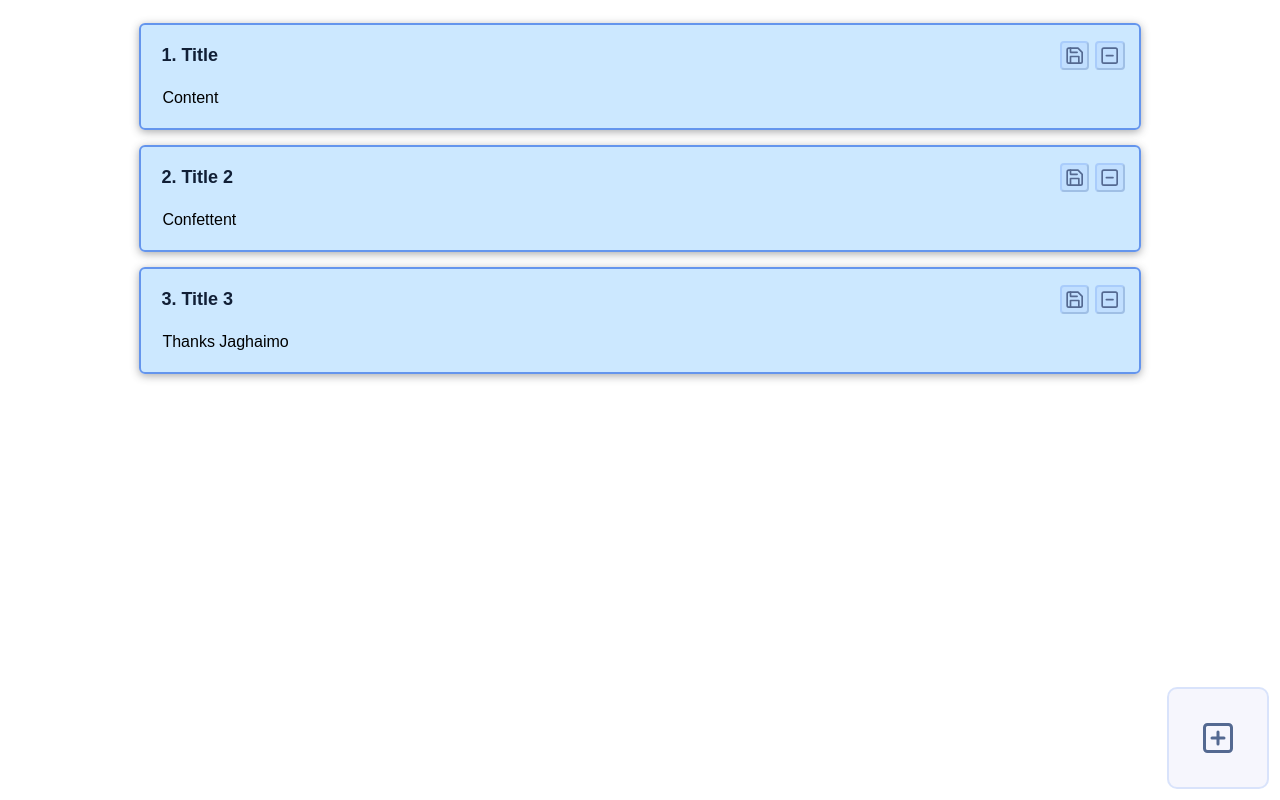
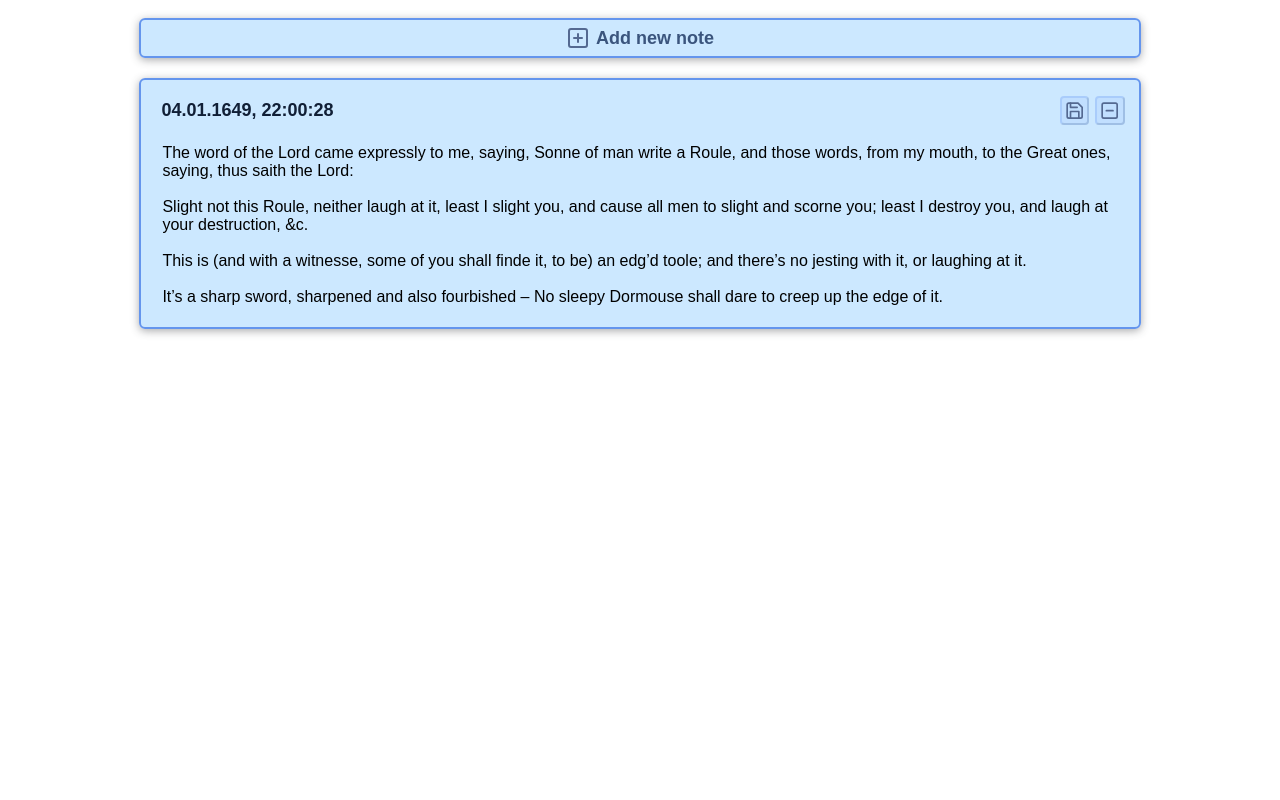
Before and after one commit to Ontheheavens/Notes-Test, a React (Create React App) app: page / in a window 1280 px wide. Built offline with nearby package versions, Linux system fonts and the light colour scheme.

Commit message:
Work finished - 07.03.23

```diff
--- a/src/App.js
+++ b/src/App.js
@@ -5,9 +5,20 @@ import './/styles/App.css'
 
 function App() {
 
-    const defaultEntries = [{id: 1, title: "Title", content: "Content"},
-        {id: 2, title: "Title 2", content: "Confettent"},
-        {id: 3, title: "Title 3", content: "Thanks Jaghaimo"}]
+    const defaultEntries = [{id: 1, date: "04.01.1649, 22:00:28", content: "The word of the Lord came expressly " +
+            "to me, saying, Sonne of man write a Roule, and those words, from my mouth, to the Great ones, saying, " +
+            "thus saith the Lord: \n" +
+            "\n" +
+            "Slight not this Roule, neither laugh at it, least I slight you, " +
+            "and cause all men to slight and scorne you; " +
+            "least I destroy you, and laugh at your destruction, &c. \n" +
+            "\n" +
+            "This is (and with a witnesse, some of you shall finde it, to be) an edg’d toole; " +
+            "and there’s no jesting with it, or laughing at it. \n" +
+            "\n" +
+            "It’s a sharp sword, sharpened and also fourbished – " +
+            "No sleepy Dormouse shall dare to creep up the edge of it."
+    }]
 
     const fetchInitialEntries = () => {
         const data = localStorage.getItem("entriesData");
@@ -23,11 +34,24 @@ function App() {
     const addEntry = () => {
         const newEntry = {
             id: Math.random().toString(36).substr(2, 9),
-            title: 'Title',
+            date: createTimestamp(),
             content: '',
         };
         setEntries([...entries, newEntry]);
     };
+
+    const createTimestamp = () => {
+        const now = Date.now();
+        const fullTimestamp = new Intl.DateTimeFormat('ru-RU',
+            {year: 'numeric',
+                month: '2-digit',
+                day: '2-digit',
+                hour: '2-digit',
+                minute: '2-digit',
+                second: '2-digit'}).format(now);
+        console.log(fullTimestamp)
+        return fullTimestamp
+    }
 
     const saveEntries = () => {
         const data = JSON.stringify(entries);
@@ -41,6 +65,7 @@ function App() {
 
     return (
     <div className="app">
+        <CreateEntryButton onClick={addEntry}/>
         {entries.length !== 0
             ?
             <NotesContext.Provider value={data}>
@@ -48,7 +73,6 @@ function App() {
             </NotesContext.Provider>
             : <div className={"placeholder"}>Notes empty.</div>
         }
-        <CreateEntryButton onClick={addEntry}/>
     </div>
   );
 }
--- a/src/components/CreateEntryButton.jsx
+++ b/src/components/CreateEntryButton.jsx
@@ -3,11 +3,16 @@ import classes from './CreateEntryButton.module.css'
 import { FiPlusSquare } from "react-icons/fi";
 
 const CreateEntryButton = ({...props}) => {
-    const buttonStyle = {"scale" : "1.5", "color": "#546991"}
+    const buttonStyle = {"scale" : "1", "color": "#546991"}
     return (
         <button className={classes.createEntryButton}
                 {...props}
-        ><FiPlusSquare style={buttonStyle}/></button>
+        >
+            <FiPlusSquare style={buttonStyle}/>
+            <div className={classes.buttonTitle}>
+                Add new note
+            </div>
+        </button>
     );
 };
 
--- a/src/components/CreateEntryButton.module.css
+++ b/src/components/CreateEntryButton.module.css
@@ -1,25 +1,33 @@
 .createEntryButton {
-    position: fixed;
-    bottom: 6px;
-    right: 6px;
-    border: 2px solid rgba(100, 149, 237, 0.2);
-    background-color: rgba(230, 230, 250, 0.35);
+    border: 2px solid cornflowerblue;
+    border-radius: 6px;
+    display: flex;
+    flex: auto;
+    background: rgba(0,142,255,0.2);
     box-sizing: border-box;
-    margin: 5px;
-    display: flex;
+    margin: 10px;
     transition: background-color 0.4s ease-in-out;
-    width: 8%;
-    min-width: 60px;
-    aspect-ratio: 1 / 1;
     justify-content: center;
     align-items: center;
+    align-self: center;
     font-size: 24px;
-    line-height: 1.33;
-    border-radius: 10px;
+    width: calc(80% - 10px);
+    min-height: 40px;
+    box-shadow: 0 2px 8px rgba(59, 61, 66, 0.43);
+}
+
+.buttonTitle {
+    margin-left: 6px;
+    font-size: 18px;
+    font-weight: bold;
+    font-family: Bahnschrift, sans-serif;
+    vertical-align: middle;
+    line-height: 100%;
+    color: rgba(47, 73, 115, 0.93);
 }
 
 .createEntryButton:hover {
-    background-color: rgb(199, 218, 250);
+    background-color: rgba(136, 185, 238, 0.64);
     cursor: pointer;
 }
 
--- /dev/null
+++ b/src/components/EntryInputField.jsx
@@ -0,0 +1,25 @@
+import React, {useEffect, useRef} from 'react';
+
+const EntryInputField = (props) => {
+
+    const ref = useRef(null)
+
+    useEffect(() => {
+        const height = ref.current.scrollHeight;
+        const rowHeight = 20;
+        const tRows = Math.ceil(height / rowHeight) - 1;
+        ref.current.rows = tRows
+    }, [])
+
+    return (
+        <textarea
+            ref={ref}
+            className={props.className}
+            rows={props.rows}
+            defaultValue={props.defaultValue}
+            onChange={props.onChange}
+            placeholder="Write..."/>
+    );
+};
+
+export default EntryInputField;
--- a/src/components/EntryList.jsx
+++ b/src/components/EntryList.jsx
@@ -6,7 +6,7 @@ import styles from './EntryList.module.css';
 const EntryList = (props) => {
     return (
         <div className={styles.entryList}>
-            <TransitionGroup className="entryListContainer">
+            <TransitionGroup className={styles.entryListContainer}>
                 {props.displayed.map((entry, index) =>
                     <CSSTransition
                         key={entry.id}
@@ -21,7 +21,7 @@ const EntryList = (props) => {
                         <NoteEntry
                             id={entry.id}
                             number={index + 1}
-                            title={entry.title}
+                            date={entry.date}
                             content={entry.content}
                             deletion={props.deletion}
                         />
--- a/src/components/EntryList.module.css
+++ b/src/components/EntryList.module.css
@@ -5,13 +5,17 @@ Still, this is good enough for our purposes here.
 */
 
 .entryList {
-    min-width: 80%;
     width: 80%;
     display: flex;
-    flex-direction: column;
+    flex-direction: column-reverse;
     justify-content: center;
     align-content: center;
     align-self: center;
+}
+
+.entryListContainer {
+    display: flex;
+    flex-direction: column-reverse;
 }
 
 .entryItemEnter {
--- a/src/components/NoteEntry.jsx
+++ b/src/components/NoteEntry.jsx
@@ -6,6 +6,7 @@ import classes from './NoteEntry.module.css';
 import {FiSave, FiMinusSquare} from "react-icons/fi";
 import {CSSTransition} from "react-transition-group";
 import {NotesContext} from "../App";
+import EntryInputField from "./EntryInputField";
 
 /**
  * Example of text area autosize functionality taken from https://upmostly.com/tutorials/autosizing-textarea-react.
@@ -14,7 +15,6 @@ import {NotesContext} from "../App";
 const NoteEntry = function (props) {
     const id = props.id
     const [content, setContent] = useState(props.content)
-    const [title, setTitle] = useState(props.title)
 
     const ref = useRef();
     const [isEdited, setIsEdited] = useState(false);
@@ -77,7 +77,7 @@ const NoteEntry = function (props) {
             if (entry.id === id) {
                 return {
                     id: entry.id,
-                    title: entry.title,
+                    date: entry.date,
                     content: content,
                 };
             } else {
@@ -93,6 +93,11 @@ const NoteEntry = function (props) {
         }
     }
 
+    const shouldDisableSave = () => {
+        return showSavedHint || content === '';
+
+    }
+
     return (
             <div
                 className={classes.noteEntry}
@@ -102,8 +107,7 @@ const NoteEntry = function (props) {
                 <div className={classes.entryHeader}>
 
                     <div className={classes.entryTitle}>
-                        {props.number + ". "}
-                        {title}
+                        {props.date}
                     </div>
 
                     <div className={classes.buttonSection}>
@@ -117,7 +121,7 @@ const NoteEntry = function (props) {
 
                         <button
                             className={classes.saveButton}
-                            disabled={showSavedHint}
+                            disabled={shouldDisableSave()}
                             onClick={() => handleSave()}
                         >
                             <FiSave style={buttonStyle}/>
@@ -160,12 +164,11 @@ const NoteEntry = function (props) {
                 </div>
 
                 { (isEdited || content === '') && !showTextAreaDelay
-                    ? <textarea
+                    ? <EntryInputField
                         className={classes.textArea}
                         rows={textAreaHeight}
                         defaultValue={content}
-                        onChange={handleTextAreaChange}
-                        placeholder="Write..."/>
+                        onChange={handleTextAreaChange}/>
                     : <div
                         className={classes.displayedEntryContent}
                         aria-disabled={showTextAreaDelay}
--- a/src/components/NoteEntry.module.css
+++ b/src/components/NoteEntry.module.css
@@ -1,5 +1,5 @@
 .noteEntry {
-    margin: 15px 5px;
+    margin: 10px 5px;
     padding: 14px;
     border: 2px solid cornflowerblue;
     border-radius: 6px;
@@ -16,10 +16,15 @@
 .entryHeader {
     margin-bottom: 10px;
     display: flex;
+    flex-shrink: 0;
+    flex-basis: max-content;
     justify-content: space-between;
+    height: auto;
+    min-height: max-content;
 }
 
 .entryTitle {
+    display: flex;
     box-sizing: border-box;
     justify-content: flex-start;
     padding: 6px;
@@ -36,6 +41,7 @@
     word-wrap: normal;
     flex-wrap: nowrap;
     align-items: center;
+    margin-left: auto;
 }
 
 .buttonSection>button {
@@ -73,6 +79,7 @@
 
 .savedHint {
     align-items: center;
+    padding-left: 6px;
     display: inline-flex;
     margin-right: 6px;
     width: auto;
```
Also changed, not shown: 1 other file (tests, documents, lock files or other folders).
